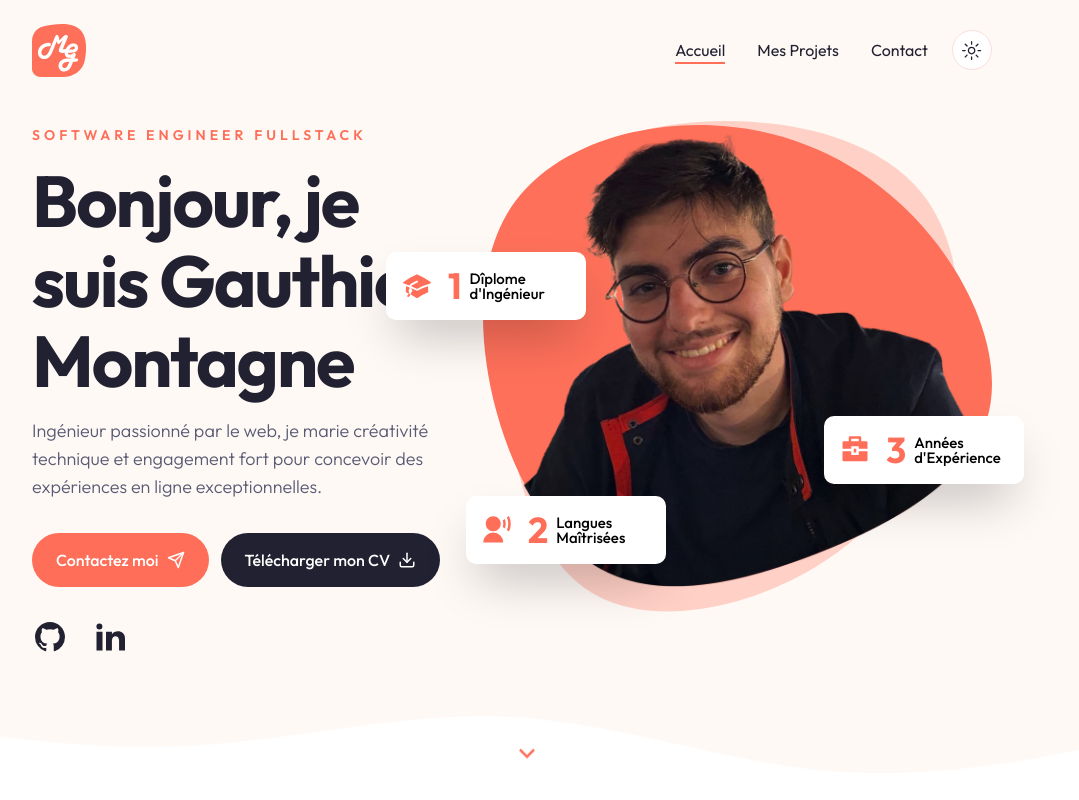
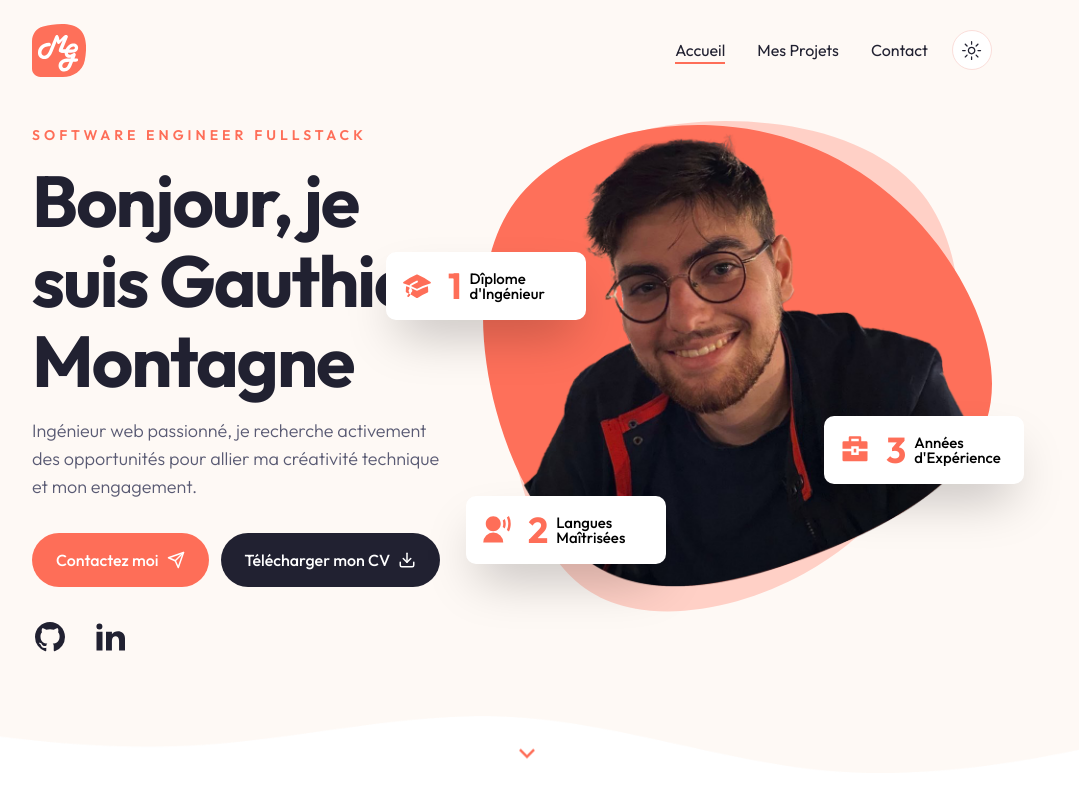
Before and after one commit to Onijjam/portfolio-web-v1, a Next.js app: page / in a window 1280 px wide. Shown: the top 800 px of the page, without its empty margins (128-1207 px from the left). Built offline with nearby package versions, Linux system fonts and the light colour scheme.

Commit message:
Update: Textes CTA et Hero section

```diff
--- a/components/About.jsx
+++ b/components/About.jsx
@@ -81,7 +81,7 @@ const skillData = [
                 name:'Développement Back-end',
             },
             {
-                name:'Javascript, Python',
+                name:'Javascript (React.js, Node/Bun), Python',
             },
             {
                 name:'Frameworks',
--- a/components/Cta.jsx
+++ b/components/Cta.jsx
@@ -6,7 +6,7 @@ const Cta = () => {
         <section className={"py-24 bg-tertiary dark:bg-secondary/40"}>
             <div className={"container mx-auto"}>
                 <div className={"flex flex-col items-center"}>
-                    <h2 className={"h2 max-w-xl text-center mb-8"}>Prêt à booster votre entreprise avec mes compétences ? Alors qu'attendez vous</h2>
+                    <h2 className={"h2 max-w-xl text-center mb-8"}>Vous m'imaginez déjà dans votre équipe ? Alors qu'attendez vous.</h2>
                     <Link href={"/contact"}>
                         <Button>
                             Contactez moi
--- a/components/Hero.jsx
+++ b/components/Hero.jsx
@@ -23,7 +23,7 @@ const Hero = () => {
                     <div className={'flex max-w-[600px] flex-col justify-center mx-auto xl:mx-0 text-center xl:text-left'}>
                         <div className={'text-sm uppercase font-semibold mb-4 text-primary tracking-[4px]'}>Software Engineer Fullstack</div>
                         <h1 className={'h1 mb-4'}>Bonjour, je suis Gauthier Montagne</h1>
-                        <p className={'subtitle max-w-[490px] mx-auto xl:mx-0'}>Ingénieur passionné par le web, je marie créativité technique et engagement fort pour concevoir des expériences en ligne exceptionnelles.</p>
+                        <p className={'subtitle max-w-[490px] mx-auto xl:mx-0'}>Ingénieur web passionné, je recherche activement des opportunités pour allier ma créativité technique et mon engagement.</p>
                         {/* Boutons */}
                         <div className={'flex flex-col gap-y-3 md:flex-row gap-x-3 mx-auto xl:mx-0 mb-8'}>
                             <Link href={'/contact'}>
```
